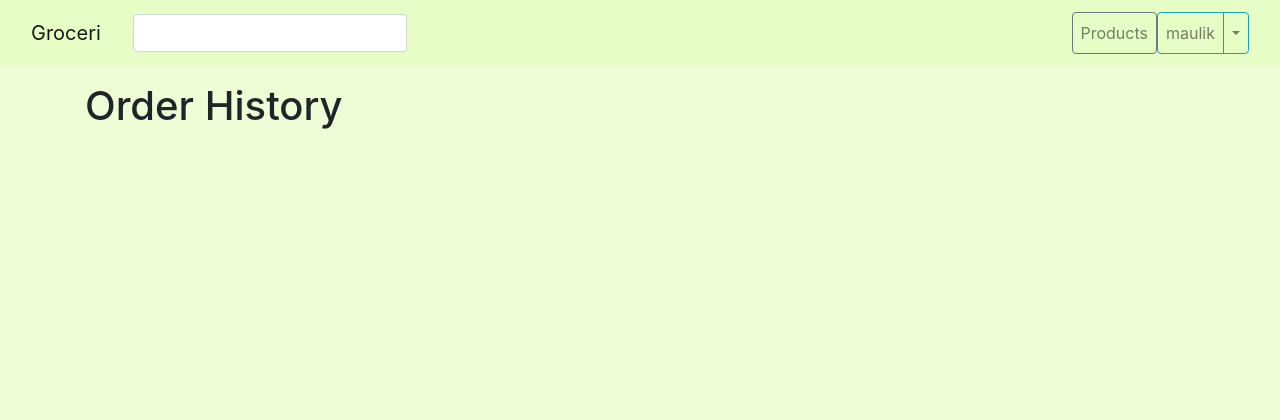
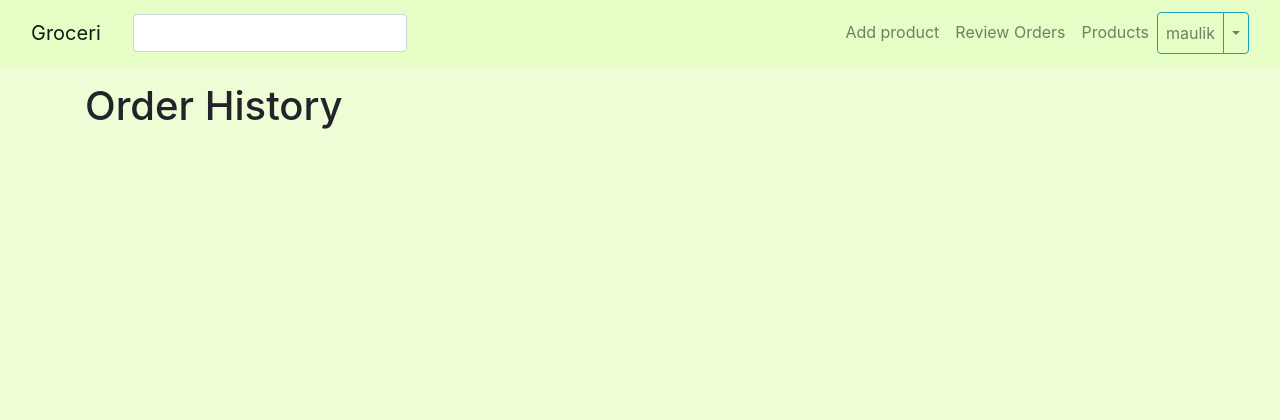
Before and after one commit to maulikchevli/ITA, a Flask app: page /order_history in a window 1280 px wide. Shown: the top 420 px of the page. Run offline with Flask 2, Linux system fonts and the light colour scheme; a user stored in the database is signed in; data comes from the database, SQL or seed files in the repository; both versions use the stored data as it was after the commit; some libraries are stand-ins or nearby versions.

Commit message:
Add admin review and accept order, project

```diff
--- a/project/app.py
+++ b/project/app.py
@@ -227,7 +227,7 @@ def show_order_history():
 	cur = con.cursor()
 
 	orders = con.execute('select * from order_history where username=?',(session["username"],))
-	orders = orders.fetchall();
+	orders = orders.fetchall()
 
 
 	for order in orders:
@@ -383,5 +383,38 @@ def link_product():
 	con.close()
 	return redirect(url_for('get_products'))
 
+@app.route('/admin/review_order', methods=["GET","POST"])
+def review_order():
+	con = sql.connect('groceri.db')
+	con.row_factory = dict_factory
+	cur = con.cursor()
+
+	orders = con.execute('select * from order_history where approved=0 order by time asc')
+	orders = orders.fetchall()
+
+	for order in orders:
+		order['order_dict'] = eval(order['order_dict'])
+		for product in order['order_dict']['products']:
+			info = con.execute('select * from products where pid=?',(product['pid'],)).fetchone()
+			product.update(info)
+
+	con.close()
+	return render_template('review_order.html', orders=orders)
+
+@app.route('/admin/accept_order', methods=["GET","POST"])
+def accept_order():
+	o_id = request.form['o_id']
+
+	con = sql.connect('groceri.db')
+	con.row_factory = dict_factory
+	cur = con.cursor()
+
+	con.execute('update order_history set approved=1 where o_id=?',(o_id,))
+	con.commit()
+
+	session["flashMsg"] = "order no " + o_id + "approved!"
+	con.close()
+	return redirect(url_for('review_order'))
+
 if __name__ == "__main__":
 	app.run( debug=True)
--- a/project/templates/mainHeader.html
+++ b/project/templates/mainHeader.html
@@ -15,9 +15,20 @@
 
 		<ul class="navbar-nav ml-auto">
 				{% if session.username %}
+
+				{% if session["user_type"] == "admin" %}
+				<li>
+					<a class="nav-link" href="{{ url_for('add_product') }}">Add product</a>
+				</li>
+
+				<li>
+					<a class="nav-link" href="{{ url_for('review_order') }}">Review Orders</a>
+				</li>
+				{% endif %}
 				<li class="nav-item">
-					<a class="nav-link btn btn-outline-secondary" href="{{ url_for('get_products') }}">Products</a>
+					<a class="nav-link" href="{{ url_for('get_products') }}">Products</a>
 				</li>
+
 
 				<li class="nav-item dropdown btn-group">
 					<a class="nav-link btn btn-outline-info"
@@ -30,9 +41,6 @@
 					<a class="dropdown-item" href="{{ url_for('show_cart') }}">Show Cart</a>
 					<a class="dropdown-item" href="{{ url_for('show_order_history') }}">Order History</a>
 
-					{% if session["user_type"] == "admin" %}
-					<a class="dropdown-item" href="{{ url_for('add_product') }}">Add product</a>
-					{% endif %}
 					<div class="dropdown-divider"></div>
 					<a class="dropdown-item" href="{{ url_for('logout') }}">Log Out</a>
 				</div>
```
Also changed, not shown: project/templates/review_order.html (added, +49 -0 lines), project/groceri.db.
